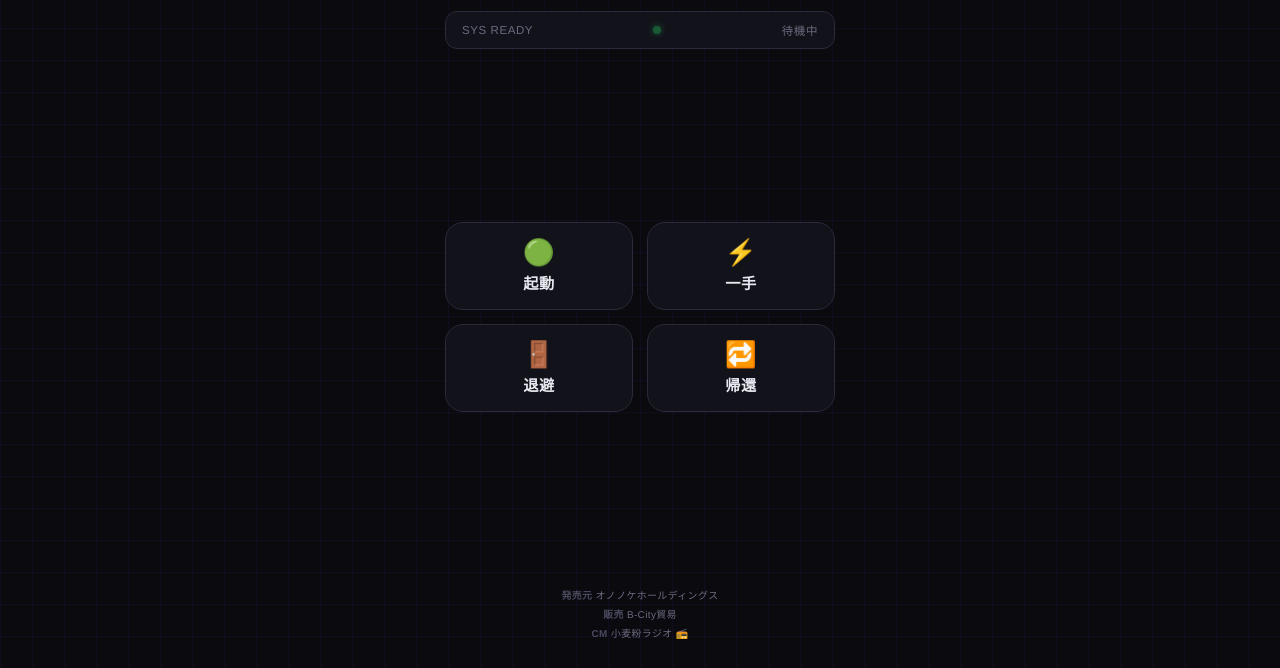
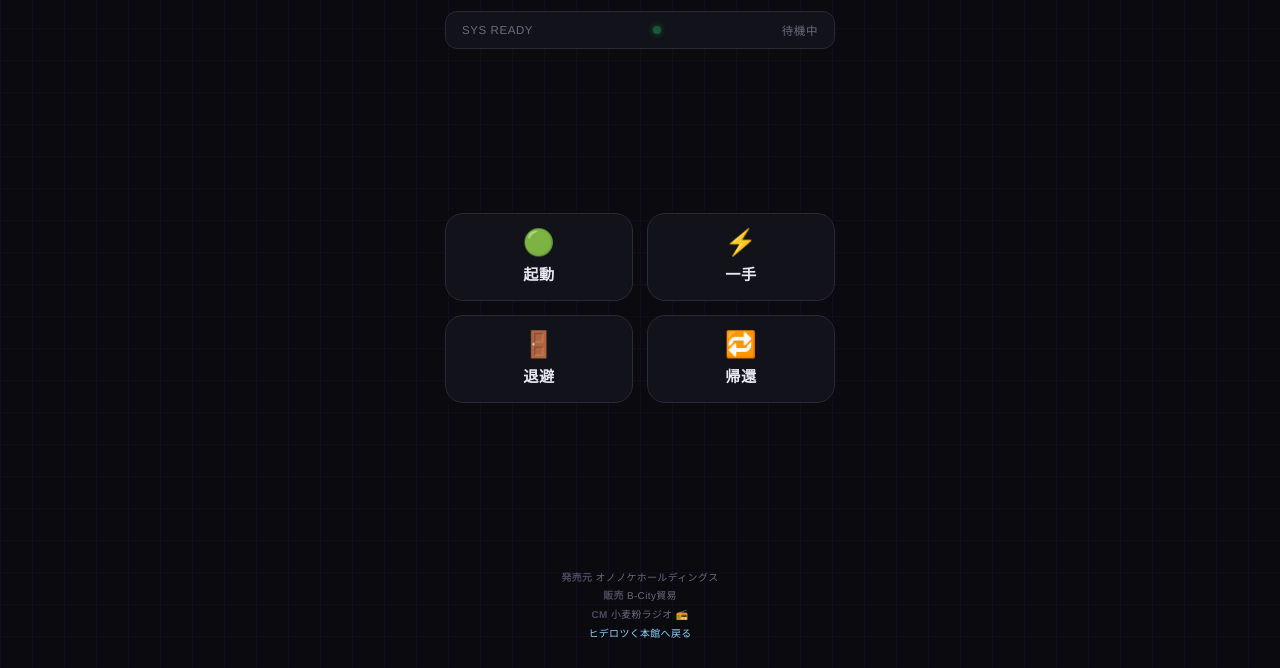
Before and after one commit to Hiderock61/akechi-os, a plain HTML site: page index.html in a window 1280 px wide. Shown: the part 132-800 px from the top of the page. Drawn offline with Linux system fonts and the light colour scheme.

Commit message:
Add files via upload

```diff
--- a/index.html
+++ b/index.html
@@ -417,7 +417,8 @@
     <footer class="footer">
       <strong>発売元</strong> オノノケホールディングス<br>
       <strong>販売</strong> B-City貿易<br>
-      <strong>CM</strong> 小麦粉ラジオ 📻
+      <strong>CM</strong> 小麦粉ラジオ 📻<br>
+      <a href="/" style="color:#8fd3ff;text-decoration:none;">ヒデロツく本館へ戻る</a>
     </footer>
 
   </div>
```
